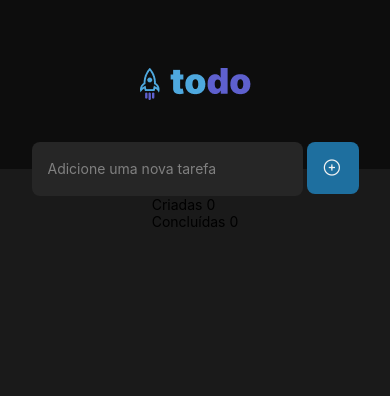
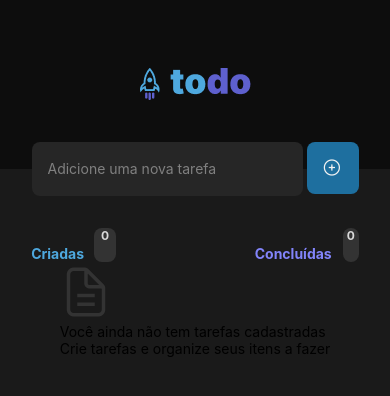
Before and after one commit to dpedersoli/01-desafio-react-native-ts, a React Native app: screen / in a window 390 px wide. Shown: the top 396 px of the page. Built offline with nearby package versions, Linux system fonts and the light colour scheme.

Commit message:
chore: styling tasks counter

```diff
--- a/src/pages/Home/index.tsx
+++ b/src/pages/Home/index.tsx
@@ -29,15 +29,19 @@ export function Home() {
       </View>
 
       <View style={styles.body}>
-        <View style={styles.inputSection}>
+        <View style={styles.addNewTaskContainer}>
           <TextInput
-            style={[styles.textInput, inputBorderInitialState, inputBorderFocus]}
+            style={[styles.addNewTaskInput, inputBorderInitialState, inputBorderFocus]}
             placeholder='Adicione uma nova tarefa'
             placeholderTextColor={theme.color['gray-300']}
             onFocus={() => onFocus()}
             onBlur={() => onBlur()}
           />
-          <TouchableOpacity style={styles.button}>
+          <TouchableOpacity
+            style={styles.addNewTaskButton}
+            onPress={() => {}}
+            activeOpacity={0.8}
+          >
             <Ionicons
               name="add-circle-outline"
               size={20}
@@ -46,18 +50,31 @@ export function Home() {
           </TouchableOpacity>
         </View>
 
-        <View>
-          <View>
-            <Text>
-              Criadas <Text>0</Text>
-            </Text>
+        <View style={styles.taskCounterContainer}>
+          <View style={styles.createdTasksContainer}>
+            <Text style={styles.createdTasksText}> Criadas </Text>
+            <Text style={styles.tasksCounterSpan}> 0 </Text>
           </View>
 
-          <View>
-            <Text>
-              Concluídas <Text>0</Text>
-            </Text>
+          <View style={styles.doneTasksContainer}>
+            <Text style={styles.doneTasksText}> Concluídas </Text>
+            <Text style={styles.tasksCounterSpan}>0</Text>
           </View>
+        </View>
+
+        <View style={styles.noTasksContainer}>
+          <Ionicons
+            name="document-text-outline"
+            color={theme.color['gray-400']}
+            size={56}
+          />
+
+          <Text style={[styles.noTasksText, styles.noTasksTextBold]}>
+            Você ainda não tem tarefas cadastradas
+          </Text>
+          <Text style={styles.noTasksText}>
+            Crie tarefas e organize seus itens a fazer
+          </Text>
         </View>
 
       </View>
--- a/src/pages/Home/styles.ts
+++ b/src/pages/Home/styles.ts
@@ -20,25 +20,23 @@ export const styles = StyleSheet.create({
     alignItems: "center"
   },
 
-  inputSection:{
+  addNewTaskContainer:{
     width: 327,
     marginTop: -27,
     flexDirection: 'row',
     gap: 4
   },
 
-  textInput:{
+  addNewTaskInput:{
     backgroundColor: theme.color['gray-500'],
     color: theme.color['gray-100'],
     height: 54,
     width: 271,
     borderRadius: 8,
     paddingLeft: 16,
-
-
   },
 
-  button:{
+  addNewTaskButton:{
     backgroundColor: theme.color['blue-dark'],
     height: 52,
     width: 52,
@@ -47,4 +45,42 @@ export const styles = StyleSheet.create({
     borderRadius: 8
   },
 
+  taskCounterContainer:{
+    flexDirection: 'row',
+    width: "84%",
+    justifyContent: 'space-between',
+    marginTop: 32
+  },
+
+  createdTasksContainer:{
+    flexDirection: 'row',
+  },
+
+  createdTasksText:{
+    color: theme.color.blue,
+    fontWeight: 'bold',
+    width: 55
+  },
+
+  doneTasksContainer:{
+    flexDirection: 'row',
+  },
+
+  doneTasksText:{
+    color: theme.color.purple,
+    fontWeight: 'bold',
+    width: 80,
+  },
+
+  tasksCounterSpan:{
+    backgroundColor: theme.color['gray-400'],
+    color: theme.color['gray-200'],
+    fontWeight: 'bold',
+    fontSize: 12,
+    paddingHorizontal: 4,
+    borderRadius: 8,
+    borderColor: theme.color['gray-400'],
+    marginLeft: 8
+  },
+
 });
```
